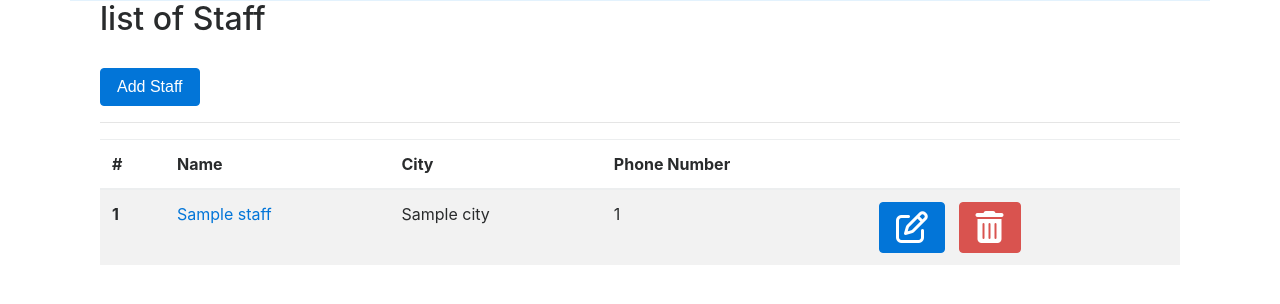
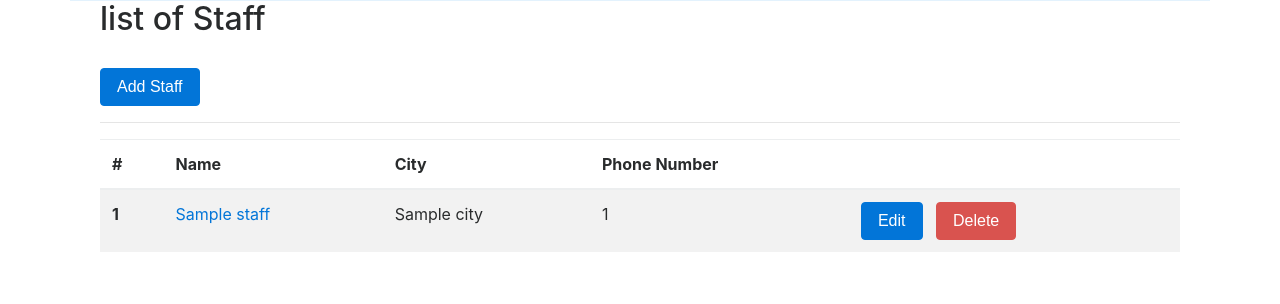
Before and after one commit to venkat0708/BalajiVV, a Django app: template customers/templates/staff/staff_list.html in a window 1280 px wide. Shown: the part 55-359 px from the top of the page. Run offline with Django 3.2, Linux system fonts and the light colour scheme; the template is opened without the code that fills it: most values are stand-ins (such as "Sample title", 1, 10 or a date in 2020); some libraries are stand-ins or nearby versions.

```diff
--- a/customers/templates/staff/staff_list.html
+++ b/customers/templates/staff/staff_list.html
@@ -37,8 +37,8 @@ Staff
       <td><a href="{{ s.get_absolute_url }}">{{ s.name }}</a></td>
       <td>{{ s.city }}</td>
       <td>{{ s.phone_number }}</td>
-      <td><a href="{{s.get_update_url }}"><button type="button" class="btn btn-primary"><i class="fa fa-pencil-square-o fa-2x" aria-hidden="true"></i></button></a>&nbsp;&nbsp;
-      <a href="{{ s.get_delete_url }}"><button type="button" class="btn btn-danger"><i class="fa fa-trash fa-2x" aria-hidden="true"></i></button></a></td>
+      <td><a href="{{ s.get_update_url }}"><button type="button" class="btn btn-primary">Edit</button></a>&nbsp;&nbsp;
+      <a href="{{ s.get_delete_url }}"><button type="button" class="btn btn-danger">Delete</button></a></td>
     </tr>
     {% endfor %}
   </tbody>
```
Also changed, not shown: customers/models.py (+9 -0 lines).
